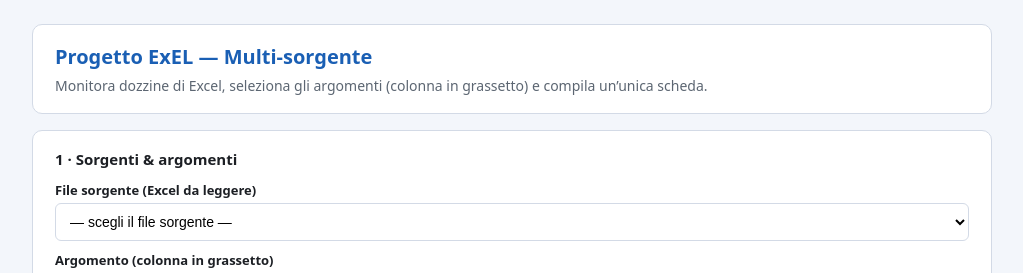
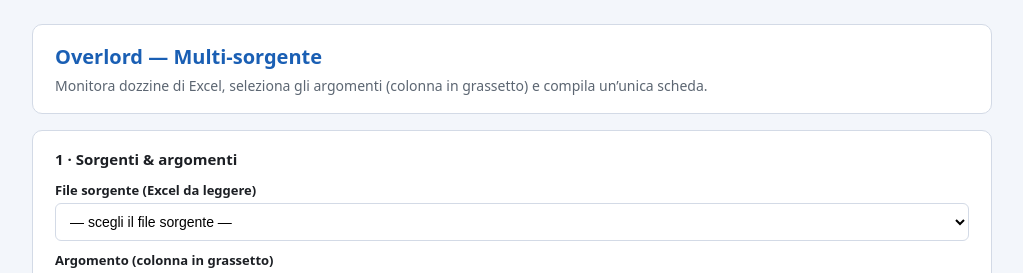
Before and after one commit to Tox-oss/Progetto-Overlord, a Flask app: page / in a window 1280 px wide. Shown: the top 273 px of the page, without its empty margins (128-1151 px from the left). Run offline with Flask 3, Linux system fonts and the light colour scheme; data that the repository does not hold is empty.

Commit message:
Rebranding: Overlord

```diff
--- a/app/templates/index.html
+++ b/app/templates/index.html
@@ -3,7 +3,7 @@
 <head>
   <meta charset="utf-8">
   <meta name="viewport" content="width=device-width, initial-scale=1">
-  <title>Progetto ExEL - Selettore</title>
+  <title>Overlord</title>
   <style>
     :root {
       --sfondo: #f3f6fb;
@@ -87,7 +87,7 @@
 <body>
   <div class="contenitore">
     <header>
-      <h1>Progetto ExEL &mdash; Multi-sorgente</h1>
+      <h1>Overlord &mdash; Multi-sorgente</h1>
       <p>Monitora dozzine di Excel, seleziona gli argomenti (colonna in grassetto) e compila un&rsquo;unica scheda.</p>
     </header>
 
--- a/n8n/docker-compose.yml
+++ b/n8n/docker-compose.yml
@@ -7,7 +7,7 @@ services:
     build:
       context: ..
       dockerfile: Dockerfile.selettore
-    container_name: exel-selettore
+    container_name: overlord-selettore
     ports:
       - "8010:8000"
     volumes:
```
Also changed, not shown: contexto/Progetto-ExEL.md (+1 -1 lines), README.md.
